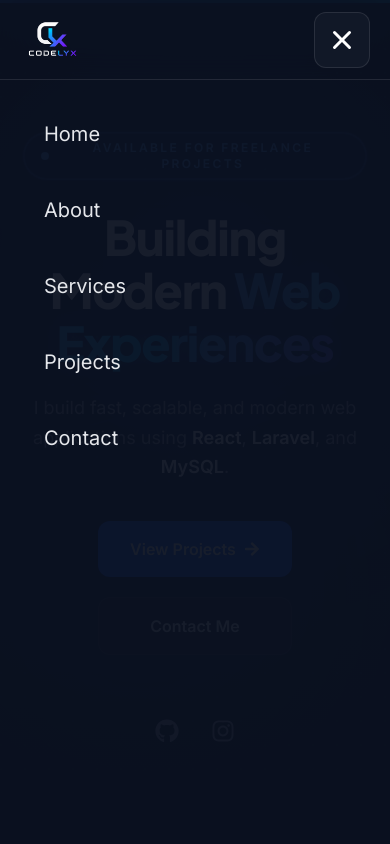
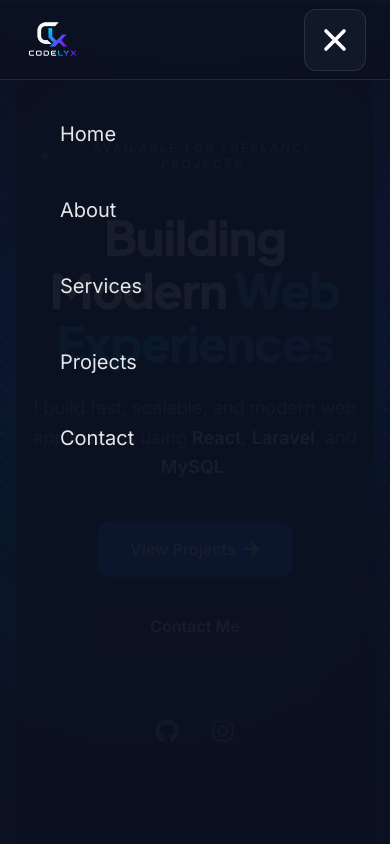
Before and after one commit to zaidmariam/codelyx, a React (Vite) app: page / in a window 390 px wide. Both pictures are taken after a click on the button 342 px from the left and 40 px from the top of the page. Shown: the top 844 px of the page. Built offline with nearby package versions, Linux system fonts and the light colour scheme.

Commit message:
modifierr

```diff
--- a/src/components/Navbar.jsx
+++ b/src/components/Navbar.jsx
@@ -12,56 +12,40 @@ const links = [
   { name: "Contact", href: "#contact", id: "contact" },
 ];
 
-
 export default function Navbar() {
 
-  const [open,setOpen] = useState(false);
-  const [scrolled,setScrolled] = useState(false);
-  const [activeSection,setActiveSection] = useState("home");
+  const [open, setOpen] = useState(false);
+  const [scrolled, setScrolled] = useState(false);
+  const [activeSection, setActiveSection] = useState("home");
 
   const scrolling = useRef(false);
 
 
-  useEffect(()=>{
+  useEffect(() => {
 
-    const handleScroll=()=>{
-
+    const handleScroll = () => {
       setScrolled(window.scrollY > 20);
-
     };
 
+    window.addEventListener("scroll", handleScroll);
 
-    window.addEventListener(
-      "scroll",
-      handleScroll
-    );
+    return () =>
+      window.removeEventListener("scroll", handleScroll);
 
-
-    return ()=>window.removeEventListener(
-      "scroll",
-      handleScroll
-    );
-
-
-  },[]);
+  }, []);
 
 
 
-  useEffect(()=>{
-
+  useEffect(() => {
 
     const observer = new IntersectionObserver(
-      (entries)=>{
 
-        entries.forEach(entry=>{
+      (entries) => {
 
-          if(
-            entry.isIntersecting &&
-            !scrolling.current
-          ){
+        entries.forEach(entry => {
 
+          if(entry.isIntersecting && !scrolling.current){
             setActiveSection(entry.target.id);
-
           }
 
         });
@@ -70,14 +54,13 @@ export default function Navbar() {
       {
         rootMargin:"-30% 0px -60% 0px"
       }
+
     );
 
 
-    links.forEach(link=>{
+    links.forEach(link => {
 
-      const section =
-      document.getElementById(link.id);
-
+      const section = document.getElementById(link.id);
 
       if(section){
         observer.observe(section);
@@ -86,35 +69,30 @@ export default function Navbar() {
     });
 
 
-    return ()=>observer.disconnect();
+    return () => observer.disconnect();
 
 
   },[]);
 
 
 
-  const scrollToSection=(e,id)=>{
+  const scrollToSection = (e,id)=>{
 
     e.preventDefault();
 
-    const section =
-    document.getElementById(id);
-
+    const section = document.getElementById(id);
 
     if(section){
 
-      scrolling.current=true;
+      scrolling.current = true;
 
       setActiveSection(id);
-
       setOpen(false);
 
 
       window.scrollTo({
 
-        top:
-        section.offsetTop - 80,
-
+        top: section.offsetTop - 80,
         behavior:"smooth"
 
       });
@@ -152,6 +130,7 @@ export default function Navbar() {
 :
 "bg-transparent"
 }
+
 `}
 >
 
@@ -167,7 +146,6 @@ export default function Navbar() {
 justify-between
 "
 >
-
 
 
 {/* LOGO */}
@@ -192,9 +170,7 @@ export default function Navbar() {
 
 
 
-
-
-        {/* DESKTOP */}
+{/* DESKTOP MENU */}
 
 <nav
 className="
@@ -223,6 +199,7 @@ export default function Navbar() {
 :
 "text-gray-300 hover:text-white"
 }
+
 `}
 >
 
@@ -232,7 +209,6 @@ export default function Navbar() {
 
 ))
 }
-
 
 </nav>
 
@@ -253,25 +229,27 @@ export default function Navbar() {
 flex
 items-center
 justify-center
-          text-3xl
+text-4xl
 text-white
 bg-[#111827]
 border
 border-white/10
 p-3
 rounded-xl
+mr-1
 "
 
 >
 
 {
+
 open
 ?
 <HiX/>
 :
 <HiMenu/>
+
 }
-
 
 </button>
 
@@ -285,10 +263,10 @@ export default function Navbar() {
 
 {/* MOBILE MENU */}
 
-
 <AnimatePresence>
 
 {
+
 open && (
 
 <motion.div
@@ -311,14 +289,17 @@ export default function Navbar() {
 className="
 fixed
 top-20
-          left-0
-          w-full
+left-4
+w-[calc(100%-2rem)]
 min-h-screen
 z-[99998]
 bg-[#0B1120]/95
 backdrop-blur-xl
+rounded-xl
 "
+
 >
+
 
 <div
 className="
@@ -331,12 +312,17 @@ export default function Navbar() {
 
 
 {
+
 links.map(link=>(
 
 <a
+
 key={link.id}
+
 href={link.href}
+
 onClick={(e)=>scrollToSection(e,link.id)}
+
 className="
 text-xl
 text-gray-200
@@ -345,14 +331,15 @@ export default function Navbar() {
 rounded-xl
 hover:bg-white/10
 "
+
 >
 
 {link.name}
 
 </a>
 
+))
 
-              ))
 }
 
 
@@ -362,9 +349,11 @@ export default function Navbar() {
 </motion.div>
 
 )
+
 }
 
 </AnimatePresence>
+
 
 
 </header>
```
Lines whose indentation alone changed are shown as unchanged.
